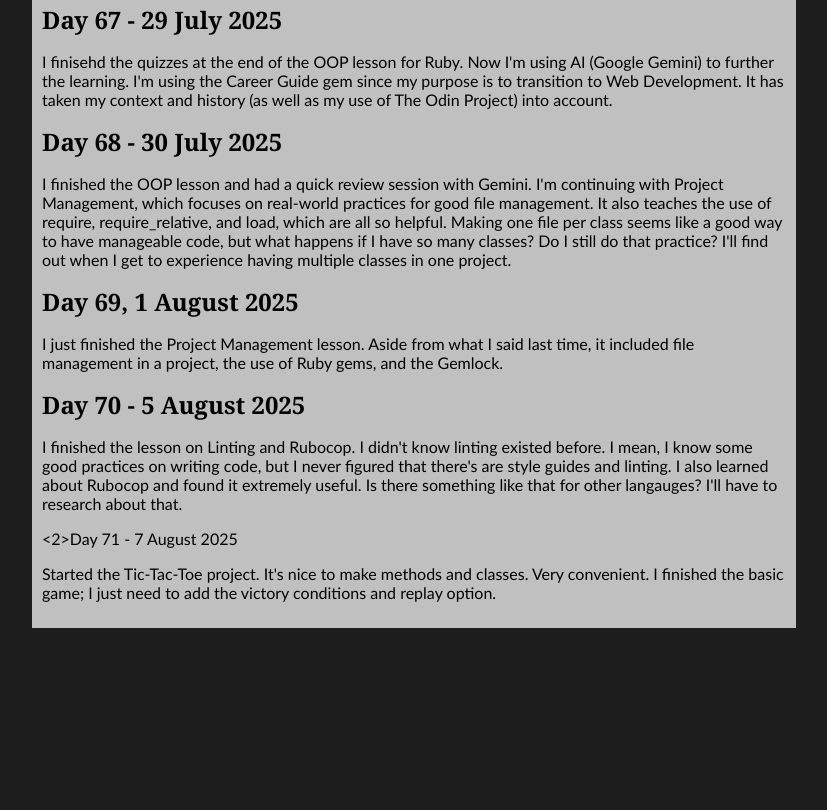
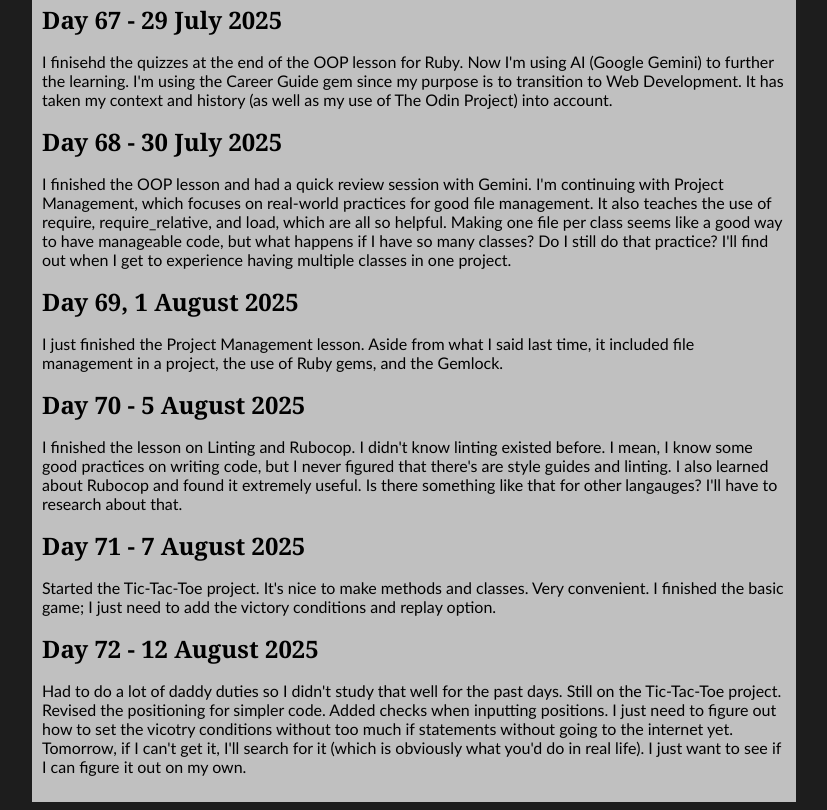
Before and after one commit to Ciphraem/Web-Dev-Journey, a plain HTML site: page index.html in a window 1280 px wide. Shown: the part 11065-11875 px from the top of the page, without its empty margins (226-1053 px from the left). Before the commit the page ends 11701 px from the top, so only its background shows below. Drawn offline with Linux system fonts and the light colour scheme.

Commit message:
Update for Day 72

```diff
--- a/index.html
+++ b/index.html
@@ -325,8 +325,11 @@
                 <h2>Day 70 - 5 August 2025</h2>
                 <p>I finished the lesson on Linting and Rubocop. I didn't know linting existed before. I mean, I know some good practices on writing code, but I never figured that there's are style guides and linting. I also learned about Rubocop and found it extremely useful. Is there something like that for other langauges? I'll have to research about that.</p>
 
-                <2>Day 71 - 7 August 2025</2>
+                <h2>Day 71 - 7 August 2025</h2>
                 <p>Started the Tic-Tac-Toe project. It's nice to make methods and classes. Very convenient. I finished the basic game; I just need to add the victory conditions and replay option.</p>
+
+                <h2>Day 72 - 12 August 2025</h2>
+                <p>Had to do a lot of daddy duties so I didn't study that well for the past days. Still on the Tic-Tac-Toe project. Revised the positioning for simpler code. Added checks when inputting positions. I just need to figure out how to set the vicotry conditions without too much if statements without going to the internet yet. Tomorrow, if I can't get it, I'll search for it (which is obviously what you'd do in real life). I just want to see if I can figure it out on my own.</p>
             </div>
     </body>
 </html>
```
